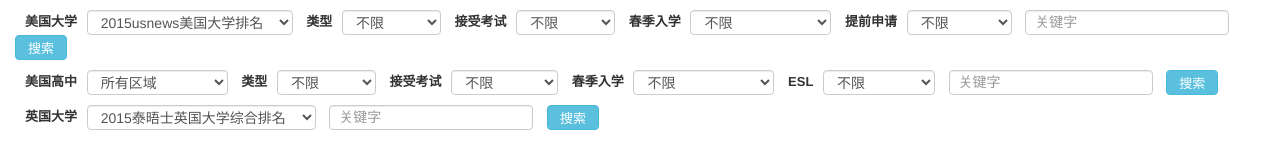
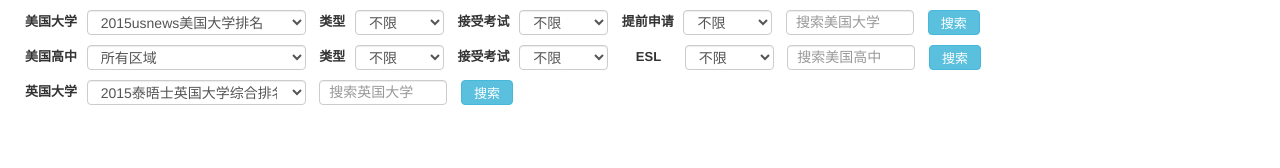
Before and after one commit to xiaoshude/iframe, a website: page index.html in a window 1280 px wide. Drawn offline with nearby package versions, Linux system fonts and the light colour scheme.

Commit message:
style amend

```diff
--- a/index.html
+++ b/index.html
@@ -28,6 +28,17 @@
             padding-bottom: 0;
             padding-left: 9px;
         }
+        #shunshun_school select {
+            width: 89px;
+        }
+
+        #shunshun_school input {
+            width: 128px;
+        }
+
+        #shunshun_school .form-group:first-child select {
+            width: 219px;
+        }
 
         #shunshun_school option {
             line-height: 25px;
@@ -38,8 +49,12 @@
         #shunshun_school form label {
             margin: 0 6px 0 10px;
         }
-        #shunshun_school input[placeholder='关键字'] {
+        #shunshun_school input[name="InputSchoolKeyword"] {
             margin:0 10px;
+        }
+
+        #shunshun_school .label-custom {
+            padding: 0 14px;
         }
 
     </style>
@@ -84,14 +99,6 @@
                 </select>
             </div>
             <div class="form-group">
-                <label for="">春季入学</label>
-                <select class="form-control" name="isAcceptSpringSemester" id="">
-                    <option value="">不限</option>
-                    <option value="接受春季入学">接受春季入学</option>
-                    <option value="不接受春季入学">不接受春季入学</option>
-                </select>
-            </div>
-            <div class="form-group">
                 <label for="">提前申请</label>
                 <select class="form-control" name="isEaApply" id="">
                     <option value="">不限</option>
@@ -100,7 +107,7 @@
                 </select>
             </div>
             <div class="form-group">
-                <input name="InputSchoolKeyword" class="form-control" placeholder="关键字" type="text"/>
+                <input name="InputSchoolKeyword" class="form-control" placeholder="搜索美国大学" type="text"/>
             </div>
             <button type="submit" class="btn btn-info">
                 搜索
@@ -135,15 +142,7 @@
                 </select>
             </div>
             <div class="form-group">
-                <label for="">春季入学</label>
-                <select class="form-control" name="isAcceptSpringSemester" id="">
-                    <option value="">不限</option>
-                    <option value="接受春季入学">接受春季入学</option>
-                    <option value="不接受春季入学">不接受春季入学</option>
-                </select>
-            </div>
-            <div class="form-group">
-                <label for="">ESL</label>
+                <label class="label-custom" for="">ESL</label>
                 <select class="form-control" name="isEslProvided" id="">
                     <option value="">不限</option>
                     <option value="提供ESL">提供ESL</option>
@@ -151,7 +150,7 @@
                 </select>
             </div>
             <div class="form-group">
-                <input name="InputSchoolKeyword" class="form-control" placeholder="关键字" type="text"/>
+                <input name="InputSchoolKeyword" class="form-control" placeholder="搜索美国高中" type="text"/>
             </div>
             <button type="submit" class="btn btn-info">
                 搜索
@@ -166,7 +165,7 @@
                 </select>
             </div>
             <div class="form-group">
-                <input name="InputSchoolKeyword" class="form-control" placeholder="关键字" type="text"/>
+                <input name="InputSchoolKeyword" class="form-control" placeholder="搜索英国大学" type="text"/>
             </div>
             <button type="submit" class="btn btn-info">
                 搜索
```
